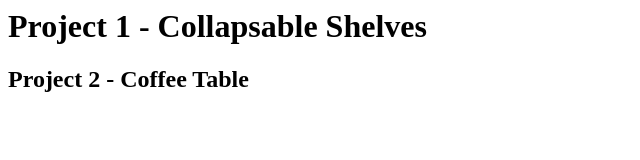
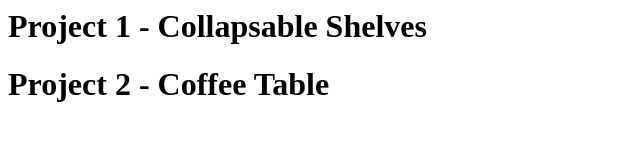
Before and after one commit to rmeltzer47/rmeltzer47, a plain HTML site: page woodwork.html in a window 1280 px wide. Shown: the whole page, without its empty margins (0-640 px from the left). Drawn offline with Linux system fonts and the light colour scheme.

Commit message:
Update woodwork.html

```diff
--- a/woodwork.html
+++ b/woodwork.html
@@ -4,7 +4,7 @@
 </head>
 <body>
 <h1>Project 1 - Collapsable Shelves</h1>
-<h2>Project 2 - Coffee Table</h2>
+<h1>Project 2 - Coffee Table</h1>
   <a href="https://github.com/rmeltzer47/rmeltzer47/blob/master/WhatsApp%20Image%202018-01-15%20at%2017.58.45.jpeg"</a>
   <a href="https://github.com/rmeltzer47/rmeltzer47/blob/master/WhatsApp%20Image%202018-01-15%20at%2017.58.46%20(1).jpeg"></a>
   <a href="https://github.com/rmeltzer47/rmeltzer47/blob/master/WhatsApp%20Image%202018-01-15%20at%2017.58.46.jpeg"></a>
```
